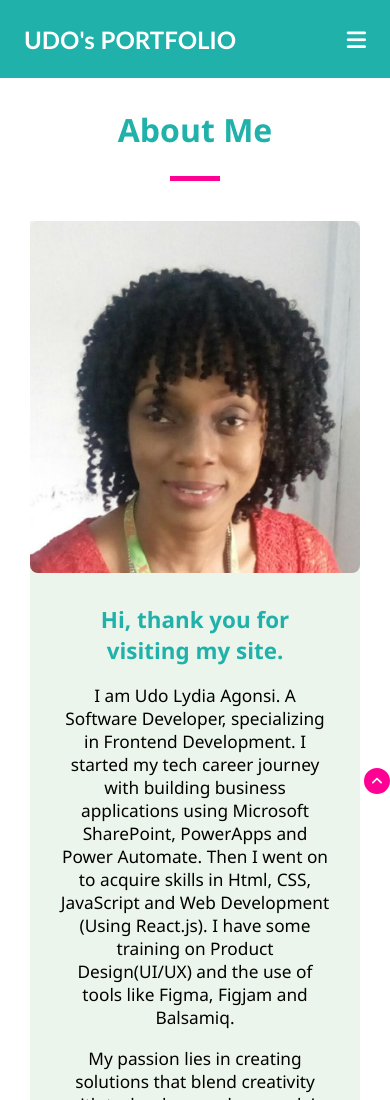
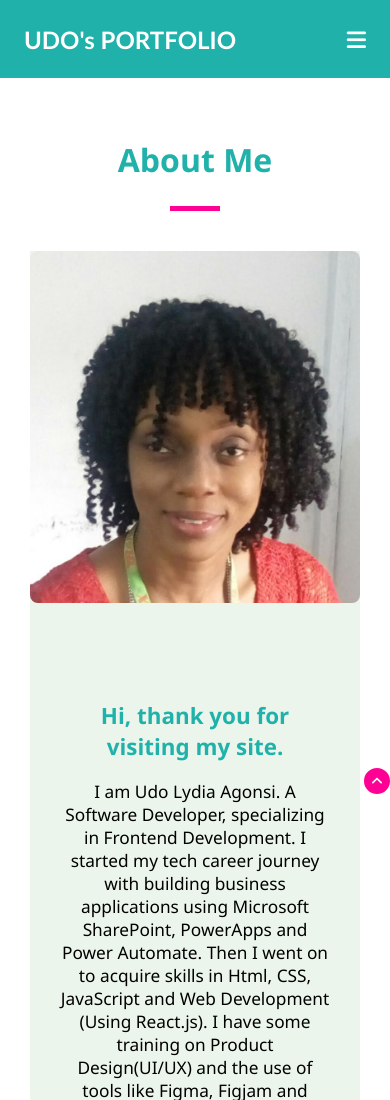
Before and after one commit to Agonsi123/My-Portfolio.github.io, a plain HTML site: page index.html in a window 390 px wide. Shown: the top 1100 px of the page. Drawn offline with Linux system fonts and the light colour scheme.

Commit message:
Modified: portfolio.css

```diff
--- a/portfolio.css
+++ b/portfolio.css
@@ -244,9 +244,9 @@ h1.about{
 /* End of about page style */
 /* Start of responsiveness for About page */
 @media (max-width:1024px) {
-    h1.about{
+    /* h1.about{
         margin-top: 25px;
-    }
+    } */
     .two-column{
         margin: 0 50px;
     }
@@ -261,9 +261,6 @@ h1.about{
     }
 }
 @media (max-width:768px) {
-    h1.about{
-        margin-top: 30px;
-    }
     .two-column{
         display: grid;
         grid-template-columns: 1fr;
@@ -275,7 +272,7 @@ h1.about{
         width: 100%;
     }
     .profile-content{
-        margin-top: -57%;
+        margin-top: -37%;
         font-size: 1.3rem;
         text-align: center;
     }
```
